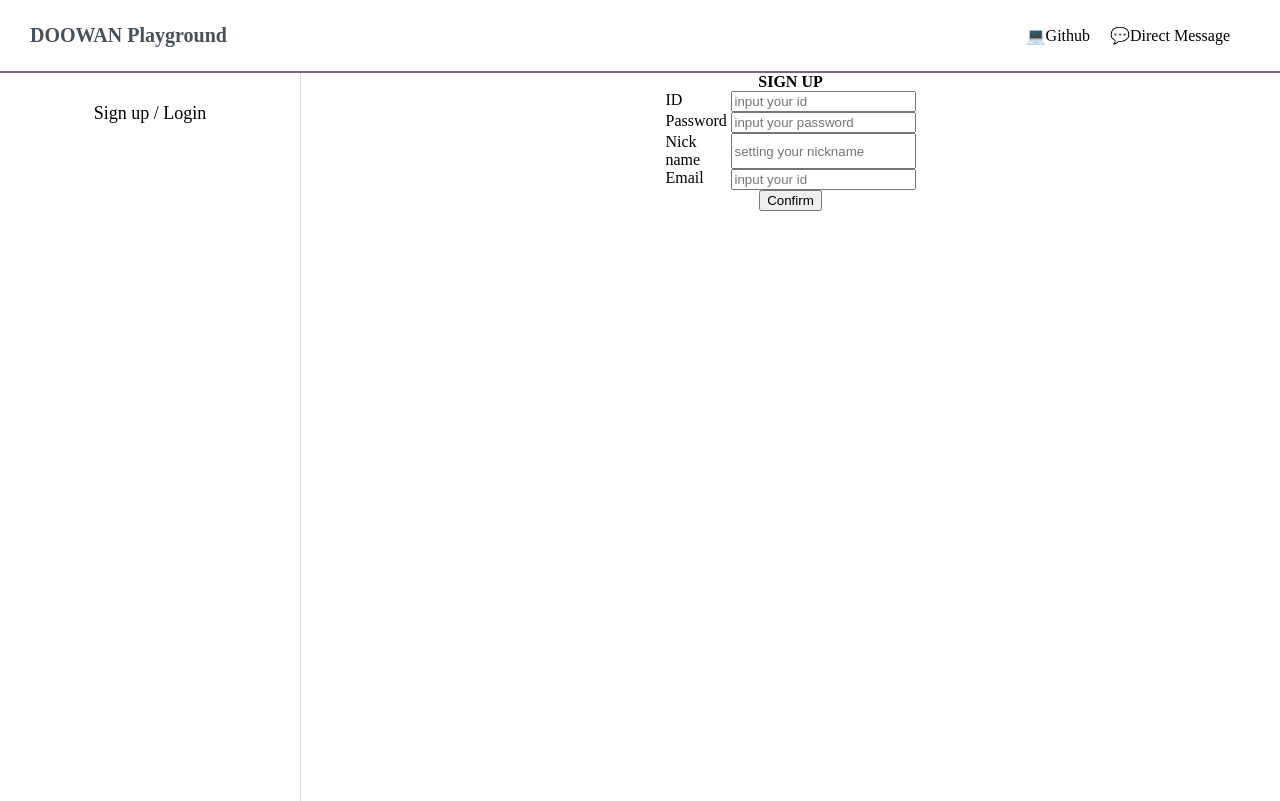
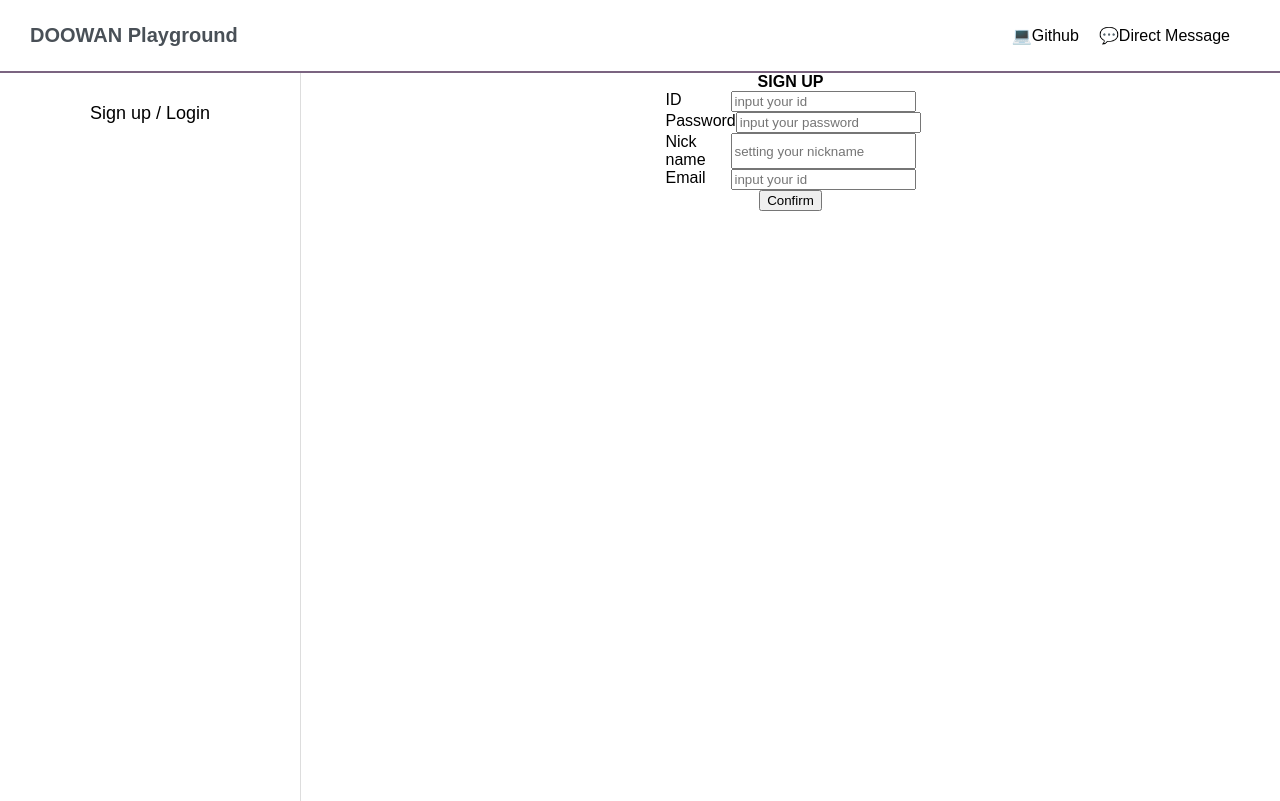
Before and after one commit to doowankim/functions_zip, a React (Create React App) app: page /signup in a window 1280 px wide. Built offline with nearby package versions, Linux system fonts and the light colour scheme.

Commit message:
[Add]: splash image, font awesome

```diff
--- a/package.json
+++ b/package.json
@@ -3,6 +3,11 @@
   "version": "0.1.0",
   "private": true,
   "dependencies": {
+    "@fortawesome/fontawesome-svg-core": "^1.2.35",
+    "@fortawesome/free-brands-svg-icons": "^5.15.3",
+    "@fortawesome/free-regular-svg-icons": "^5.15.3",
+    "@fortawesome/free-solid-svg-icons": "^5.15.3",
+    "@fortawesome/react-fontawesome": "^0.1.14",
     "@testing-library/jest-dom": "^4.2.4",
     "@testing-library/react": "^9.3.2",
     "@testing-library/user-event": "^7.1.2",
--- a/src/App.tsx
+++ b/src/App.tsx
@@ -4,6 +4,7 @@ import { createGlobalStyle } from 'styled-components';
 
 const Container = createGlobalStyle`
 	body {
+    font-family: 'Noto Sans KR', sans-serif;
 		margin: 0;
 		padding: 0;
 	}
--- a/src/components/Navbar/index.tsx
+++ b/src/components/Navbar/index.tsx
@@ -1,13 +1,41 @@
-import React from 'react';
+import React, { useState } from 'react';
+import * as S from './styles';
+import useWindowWidth from '../../hooks/useWindowWidth';
 import Emoji from '../Emoji';
-import * as S from './styles';
+import { FontAwesomeIcon } from '@fortawesome/react-fontawesome';
+import { faBars } from '@fortawesome/free-solid-svg-icons';
 
 const Navbar = () => {
+  const width = useWindowWidth();
+  const [state, setState] = useState<boolean>(false);
+
   return (
     <S.Container>
       <S.Wrapper>
         <S.List>
           <S.LOGO>DOOWAN Playground</S.LOGO>
+          {width < 600 ? (
+            <FontAwesomeIcon
+              icon={faBars}
+              style={{ cursor: 'pointer' }}
+              onClick={() => setState(!state)}
+            />
+          ) : (
+            <ul>
+              <li onClick={() => window.open('https://github.com/doowankim')}>
+                <Emoji symbol="💻" label="notebook" />
+                Github
+              </li>
+              <li>
+                <Emoji symbol="💬" label="message" />
+                Direct Message
+              </li>
+            </ul>
+          )}
+        </S.List>
+      </S.Wrapper>
+      {state && (
+        <S.MenuBox>
           <ul>
             <li onClick={() => window.open('https://github.com/doowankim')}>
               <Emoji symbol="💻" label="notebook" />
@@ -18,8 +46,8 @@ const Navbar = () => {
               Direct Message
             </li>
           </ul>
-        </S.List>
-      </S.Wrapper>
+        </S.MenuBox>
+      )}
     </S.Container>
   );
 };
--- a/src/components/Navbar/styles.tsx
+++ b/src/components/Navbar/styles.tsx
@@ -50,3 +50,7 @@ export const LOGO = styled.div`
     text-align: center;
   }
 `;
+
+export const MenuBox = styled.div`
+  /* float: right; */
+`;
--- /dev/null
+++ b/src/hooks/useWindowWidth/index.tsx
@@ -0,0 +1,16 @@
+import { useState, useEffect } from 'react';
+
+export default function useWindowWidth() {
+  const [width, setWidth] = useState(window.innerWidth);
+
+  useEffect(() => {
+    const onResize = () => setWidth(window.innerWidth);
+    window.addEventListener('resize', onResize);
+
+    return () => {
+      window.removeEventListener('resize', onResize);
+    };
+  }, []);
+
+  return width;
+}
```
Also changed, not shown: src/container/Splash/index.tsx (added, +33 -0 lines), 1 other file (tests, documents, lock files or other folders).
